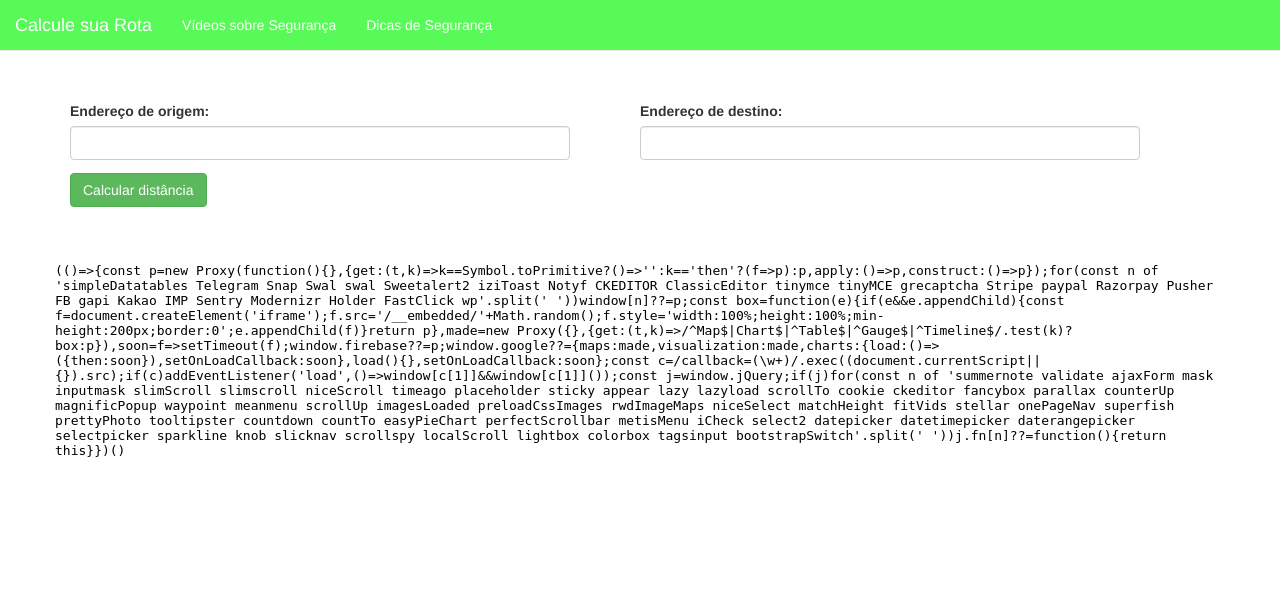
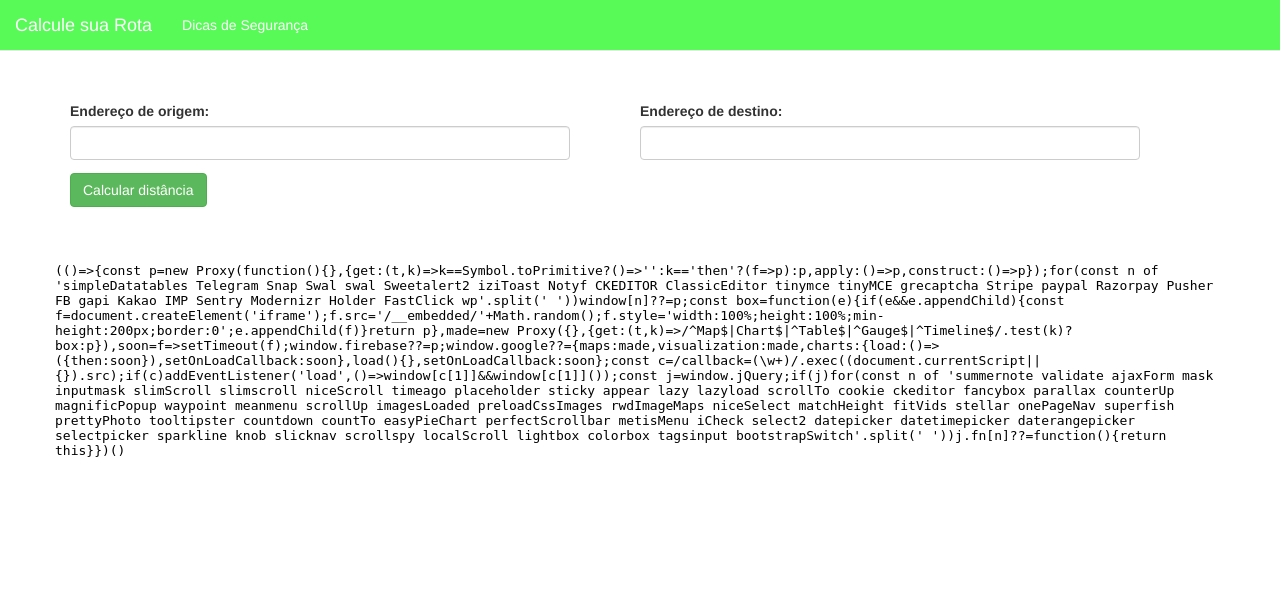
Before and after one commit to ArthurPedralli/projetoIntegrador2015, a PHP site: page /index.php in a window 1280 px wide. Shown: the top 599 px of the page. Run offline with PHP 8.4, Linux system fonts and the light colour scheme; some libraries are stand-ins or nearby versions.

Commit message:
Atualizações
Tirando o link e vídeos da navbar

```diff
--- a/menu.php
+++ b/menu.php
@@ -14,7 +14,7 @@
 					</div>
 					<div class="collapse navbar-collapse" id="bs-example-navbar-collapse-1">
 						<ul class="nav navbar-nav">
-							<li><a href="./videosSeguranca.php">Vídeos sobre Segurança</a></li>
+							<!--<li><a href="./videosSeguranca.php">Vídeos sobre Segurança</a></li>-->
 							<li><a href="./dicasSeguranca.php">Dicas de Segurança</a></li>
 							<!-- <form class="navbar-form navbar-left" role="search" method="POST">
 								<div class="form-group">
```
